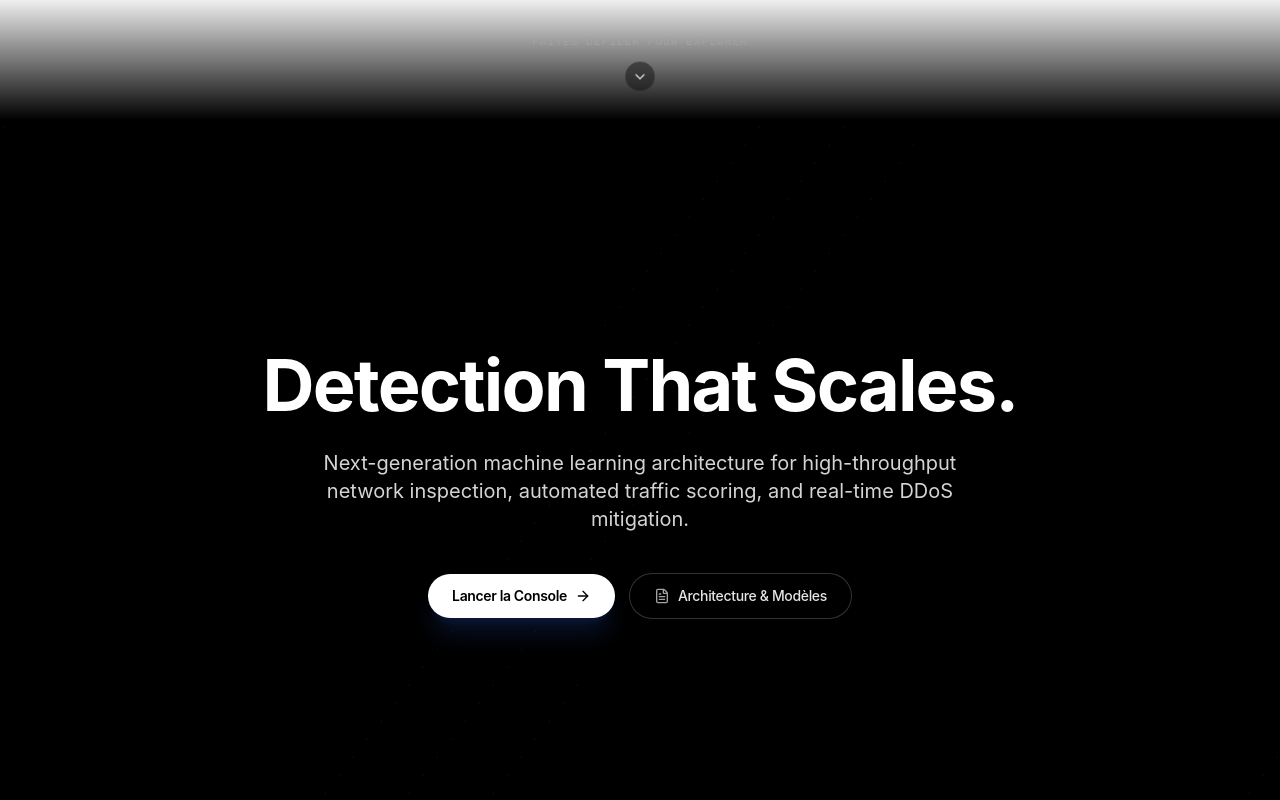
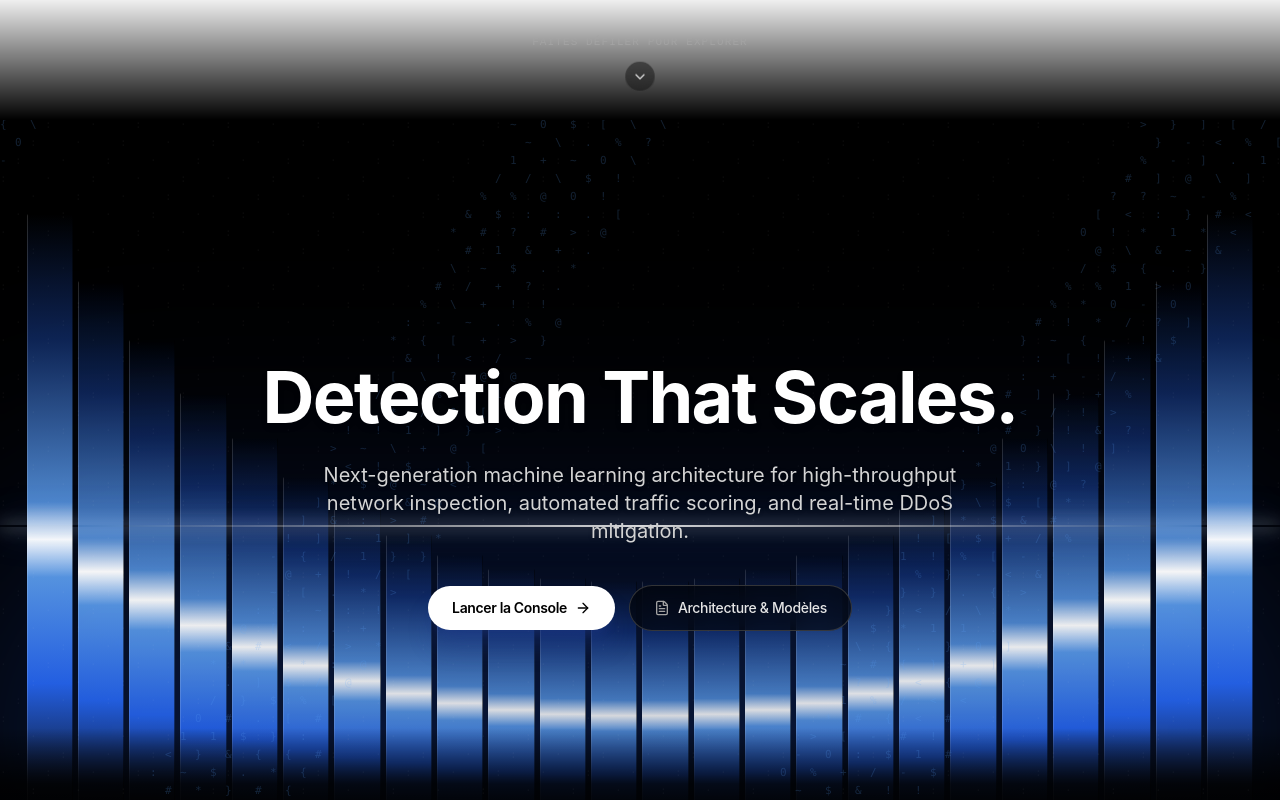
Before and after one commit to Mohammed-ES/Attack-Watcher, a React (Vite) app in the folder frontend/: page / in a window 1280 px wide. Shown: the part 680-1480 px from the top of the page. Built offline with nearby package versions, Linux system fonts and the light colour scheme; no server answers.

Commit message:
fix(frontend): corriger la superposition z-index pour afficher les orgues lumineuses Aura et le canvas ASCII dynamique dans la HeroSection

```diff
--- a/frontend/src/components/HeroAsciiCanvas.jsx
+++ b/frontend/src/components/HeroAsciiCanvas.jsx
@@ -2,12 +2,12 @@ import { useEffect, useRef } from 'react';
 
 /**
  * HeroAsciiCanvas : Fond matriciel interactif ASCII réagissant à la souris.
- * Génère une grille de caractères réseau/cybersécurité qui s'illuminent,
- * ondulent et mutent dynamiquement au passage du curseur.
+ * Génère une grille de caractères réseau/cybersécurité visible et élégante
+ * qui s'illumine et mute en temps réel sous le curseur.
  */
 export default function HeroAsciiCanvas() {
   const canvasRef = useRef(null);
-  const mouseRef = useRef({ x: -1000, y: -1000, targetX: -1000, targetY: -1000, active: false });
+  const mouseRef = useRef({ x: -1000, y: -1000, targetX: -1000, targetY: -1000 });
 
   useEffect(() => {
     const canvas = canvasRef.current;
@@ -18,12 +18,12 @@ export default function HeroAsciiCanvas() {
     let animationFrameId;
     let width = 0;
     let height = 0;
-    const charW = 14;
+    const charW = 15;
     const charH = 18;
     let cols = 0;
     let rows = 0;
 
-    // Caractères ASCII cybersécurité & réseau
+    // Symboles ASCII cybersécurité & flux réseau
     const CHAR_SET = '01#+-/\\:.~*<>[]{}@$%&!?';
     const getRandomChar = () => CHAR_SET[Math.floor(Math.random() * CHAR_SET.length)];
 
@@ -47,7 +47,7 @@ export default function HeroAsciiCanvas() {
           row.push({
             char: getRandomChar(),
             intensity: 0,
-            baseChar: (c + r) % 2 === 0 ? '.' : ' ',
+            baseChar: (c + r) % 2 === 0 ? '·' : ':',
           });
         }
         grid.push(row);
@@ -59,28 +59,28 @@ export default function HeroAsciiCanvas() {
 
     const handleMouseMove = (e) => {
       const rect = canvas.getBoundingClientRect();
-      mouseRef.current.targetX = e.clientX - rect.left;
-      mouseRef.current.targetY = e.clientY - rect.top;
-      mouseRef.current.active = true;
+      // On capture le curseur même lorsqu'il survole les textes et boutons
+      if (
+        e.clientY >= rect.top - 50 &&
+        e.clientY <= rect.bottom + 50 &&
+        e.clientX >= rect.left &&
+        e.clientX <= rect.right
+      ) {
+        mouseRef.current.targetX = e.clientX - rect.left;
+        mouseRef.current.targetY = e.clientY - rect.top;
+      }
     };
 
-    const handleMouseLeave = () => {
-      mouseRef.current.active = false;
-      mouseRef.current.targetX = -1000;
-      mouseRef.current.targetY = -1000;
-    };
-
-    window.addEventListener('mousemove', handleMouseMove);
-    window.addEventListener('mouseleave', handleMouseLeave);
+    window.addEventListener('mousemove', handleMouseMove, { passive: true });
 
     let tick = 0;
 
     const render = () => {
       tick++;
 
-      // Interpolation douce du curseur
-      mouseRef.current.x += (mouseRef.current.targetX - mouseRef.current.x) * 0.15;
-      mouseRef.current.y += (mouseRef.current.targetY - mouseRef.current.y) * 0.15;
+      // Interpolation fluide du mouvement de la souris
+      mouseRef.current.x += (mouseRef.current.targetX - mouseRef.current.x) * 0.18;
+      mouseRef.current.y += (mouseRef.current.targetY - mouseRef.current.y) * 0.18;
 
       ctx.clearRect(0, 0, width, height);
       ctx.font = '11px "JetBrains Mono", ui-monospace, SFMono-Regular, Menlo, Monaco, monospace';
@@ -88,7 +88,7 @@ export default function HeroAsciiCanvas() {
 
       const mouseX = mouseRef.current.x;
       const mouseY = mouseRef.current.y;
-      const radius = 170; // Rayon d'interaction autour de la souris
+      const radius = 200; // Rayon de réaction dynamique
       const radiusSq = radius * radius;
 
       for (let r = 0; r < rows; r++) {
@@ -103,37 +103,38 @@ export default function HeroAsciiCanvas() {
           const dy = posY + charH / 2 - mouseY;
           const distSq = dx * dx + dy * dy;
 
-          // Influence de la souris
+          // Réactivité à la souris
           if (distSq < radiusSq) {
             const factor = 1 - Math.sqrt(distSq) / radius;
             item.intensity = Math.max(item.intensity, factor);
-            // Mutation aléatoire des caractères au passage de la souris
-            if (Math.random() < 0.12) {
+            if (Math.random() < 0.15) {
               item.char = getRandomChar();
             }
           }
 
-          // Décroissance douce
-          item.intensity *= 0.94;
+          // Décroissance amortie
+          item.intensity *= 0.92;
 
-          // Rendu selon l'intensité
           if (item.intensity > 0.05) {
-            const alpha = Math.min(item.intensity, 0.85);
+            const alpha = Math.min(item.intensity, 1);
 
-            if (item.intensity > 0.6) {
-              // Coeur brillant blanc/cyan
+            if (item.intensity > 0.55) {
+              // Brillance intense blanche / cyan
               ctx.fillStyle = `rgba(255, 255, 255, ${alpha})`;
               ctx.fillText(item.char, posX, posY);
             } else {
-              // Halo bleu royal (#2563eb / #38bdf8)
-              ctx.fillStyle = `rgba(59, 130, 246, ${alpha * 0.9})`;
+              // Halo bleu électrique (#38bdf8 / #3b82f6)
+              ctx.fillStyle = `rgba(56, 189, 248, ${alpha * 0.95})`;
               ctx.fillText(item.char, posX, posY);
             }
           } else {
-            // Fond très discret avec onde périodique légère
-            const wave = Math.sin(tick * 0.02 + c * 0.1 + r * 0.08) * 0.5 + 0.5;
-            if (wave > 0.88 && (c + r) % 3 === 0) {
-              ctx.fillStyle = 'rgba(37, 99, 235, 0.12)';
+            // Trame d'ambiance visible mais discrète (respiration sinusoïdale)
+            const wave = Math.sin(tick * 0.02 + c * 0.15 + r * 0.1) * 0.5 + 0.5;
+            if (wave > 0.85 && (c + r) % 2 === 0) {
+              ctx.fillStyle = 'rgba(96, 165, 250, 0.2)';
+              ctx.fillText(item.char, posX, posY);
+            } else if ((c + r) % 3 === 0) {
+              ctx.fillStyle = 'rgba(255, 255, 255, 0.04)';
               ctx.fillText(item.baseChar, posX, posY);
             }
           }
@@ -148,7 +149,6 @@ export default function HeroAsciiCanvas() {
     return () => {
       window.removeEventListener('resize', handleResize);
       window.removeEventListener('mousemove', handleMouseMove);
-      window.removeEventListener('mouseleave', handleMouseLeave);
       cancelAnimationFrame(animationFrameId);
     };
   }, []);
@@ -156,7 +156,7 @@ export default function HeroAsciiCanvas() {
   return (
     <canvas
       ref={canvasRef}
-      className="absolute inset-0 w-full h-full pointer-events-none -z-5"
+      className="absolute inset-0 w-full h-full pointer-events-none z-[2]"
     />
   );
 }
--- a/frontend/src/components/HeroBeam.jsx
+++ b/frontend/src/components/HeroBeam.jsx
@@ -6,15 +6,15 @@ import { useMemo } from 'react';
  * avec reflet d'horizon argenté et dégradé bleu cobalt profond (media_1794529717275_a34f0531.jpg).
  */
 export default function HeroBeam() {
-  const COLUMN_COUNT = 26;
+  const COLUMN_COUNT = 24;
 
   // Calcul parabolique de la hauteur de chaque colonne
   const columns = useMemo(() => {
     return Array.from({ length: COLUMN_COUNT }, (_, i) => {
       const normalized = (i - (COLUMN_COUNT - 1) / 2) / ((COLUMN_COUNT - 1) / 2); // de -1 à +1
-      // Courbe en cuvette : plus basse au centre (~36%), culminante sur les côtés (~92%)
-      const heightPercent = 36 + Math.pow(Math.abs(normalized), 2.1) * 56;
-      const opacity = 0.8 + Math.pow(Math.abs(normalized), 1.6) * 0.2;
+      // Courbe en cuvette : plus basse au centre (~38%), culminante sur les côtés (~92%)
+      const heightPercent = 38 + Math.pow(Math.abs(normalized), 2.2) * 54;
+      const opacity = 0.85 + Math.pow(Math.abs(normalized), 1.5) * 0.15;
       return {
         id: i,
         height: `${heightPercent.toFixed(1)}%`,
@@ -24,12 +24,12 @@ export default function HeroBeam() {
   }, [COLUMN_COUNT]);
 
   return (
-    <div className="absolute inset-0 pointer-events-none overflow-hidden flex items-end justify-center -z-10 select-none">
-      {/* Halo d'ambiance bleu profond à la base */}
-      <div className="absolute bottom-0 w-[1400px] h-[500px] bg-gradient-to-t from-blue-700/35 via-blue-900/20 to-transparent blur-[120px] -z-20" />
+    <div className="absolute inset-0 pointer-events-none overflow-hidden flex items-end justify-center z-[1] select-none">
+      {/* Halo d'ambiance bleu électrique éclatant à la base */}
+      <div className="absolute bottom-0 w-full max-w-7xl h-[420px] bg-gradient-to-t from-blue-600/40 via-blue-700/20 to-transparent blur-[110px] pointer-events-none" />
 
       {/* Conteneur des colonnes verticales en U */}
-      <div className="relative w-full h-[650px] sm:h-[720px] flex items-end justify-between px-2 sm:px-6">
+      <div className="relative w-full h-[580px] sm:h-[680px] flex items-end justify-between px-2 sm:px-6">
         {columns.map((col) => (
           <div
             key={col.id}
@@ -44,13 +44,13 @@ export default function HeroBeam() {
               className="w-full h-full"
               style={{
                 background:
-                  'linear-gradient(180deg, rgba(0, 0, 0, 0) 0%, rgba(37, 99, 235, 0.25) 25%, rgba(96, 165, 250, 0.7) 48%, rgba(255, 255, 255, 0.95) 54%, rgba(96, 165, 250, 0.85) 60%, rgba(37, 99, 235, 0.9) 78%, rgba(0, 0, 0, 0.95) 100%)',
+                  'linear-gradient(180deg, rgba(0, 0, 0, 0) 0%, rgba(37, 99, 235, 0.35) 20%, rgba(96, 165, 250, 0.8) 46%, rgba(255, 255, 255, 0.98) 52%, rgba(96, 165, 250, 0.88) 58%, rgba(37, 99, 235, 0.95) 75%, rgba(15, 23, 42, 0.9) 92%, rgba(0, 0, 0, 1) 100%)',
               }}
             />
 
             {/* Bordure verticale fine pour séparer les lames */}
-            <div className="absolute inset-y-0 left-0 w-[1px] bg-white/10" />
-            <div className="absolute inset-y-0 right-0 w-[1px] bg-black/40" />
+            <div className="absolute inset-y-0 left-0 w-[1px] bg-white/15" />
+            <div className="absolute inset-y-0 right-0 w-[1px] bg-black/50" />
           </div>
         ))}
 
@@ -58,16 +58,16 @@ export default function HeroBeam() {
         <div
           className="absolute inset-x-0 pointer-events-none"
           style={{
-            bottom: '42%',
+            bottom: '46%',
             height: '2px',
             background:
-              'linear-gradient(90deg, transparent 5%, rgba(255,255,255,0.7) 50%, transparent 95%)',
-            filter: 'blur(1px)',
+              'linear-gradient(90deg, transparent 5%, rgba(255,255,255,0.85) 50%, transparent 95%)',
+            boxShadow: '0 0 16px rgba(255, 255, 255, 0.9), 0 0 35px rgba(59, 130, 246, 0.9)',
           }}
         />
 
         {/* Masque dégradé noir à la base pour fondre le bas des colonnes */}
-        <div className="absolute inset-x-0 bottom-0 h-28 bg-gradient-to-t from-black via-black/80 to-transparent pointer-events-none" />
+        <div className="absolute inset-x-0 bottom-0 h-28 bg-gradient-to-t from-black via-black/85 to-transparent pointer-events-none" />
       </div>
     </div>
   );
--- a/frontend/src/components/HeroSection.jsx
+++ b/frontend/src/components/HeroSection.jsx
@@ -12,21 +12,22 @@ export default function HeroSection({ onLaunchConsole }) {
   return (
     <section
       id="hero"
-      className="relative pt-36 pb-28 sm:pt-48 sm:pb-36 overflow-hidden flex flex-col items-center justify-center text-center min-h-[85vh]"
+      className="relative pt-36 pb-32 sm:pt-48 sm:pb-40 overflow-hidden flex flex-col items-center justify-center text-center min-h-[90vh] bg-black isolate"
     >
-      {/* 1. Colonnes lumineuses en U d'Aura.build */}
+      {/* 1. Orgues lumineuses en U d'Aura.build */}
       <HeroBeam />
 
       {/* 2. Matrice ASCII interactive réagissant au mouvement de la souris */}
       <HeroAsciiCanvas />
 
+      {/* 3. Contenu de premier plan */}
       <div className="relative max-w-4xl mx-auto px-4 sm:px-6 z-10 space-y-7">
         {/* Titre Principal Majestueux (Exactement le style 'Cognition That Scales.') */}
         <motion.h1
           initial={{ opacity: 0, y: 20 }}
           animate={{ opacity: 1, y: 0 }}
           transition={{ duration: 0.8, ease: [0.16, 1, 0.3, 1] }}
-          className="text-4xl sm:text-6xl md:text-7xl font-bold tracking-tight text-white leading-[1.08] drop-shadow-sm"
+          className="text-4xl sm:text-6xl md:text-7xl font-bold tracking-tight text-white leading-[1.08] drop-shadow-md"
         >
           Detection That Scales.
         </motion.h1>
@@ -54,7 +55,7 @@ export default function HeroSection({ onLaunchConsole }) {
               if (onLaunchConsole) onLaunchConsole();
               scrollTo('console');
             }}
-            className="px-6 py-3 rounded-full bg-white hover:bg-neutral-200 text-black text-sm font-semibold tracking-tight transition shadow-xl shadow-blue-900/30 active:scale-95 flex items-center space-x-2"
+            className="px-6 py-3 rounded-full bg-white hover:bg-neutral-200 text-black text-sm font-semibold tracking-tight transition shadow-xl shadow-blue-900/40 active:scale-95 flex items-center space-x-2"
           >
             <span>Lancer la Console</span>
             <ArrowRight className="w-4 h-4" />
```
